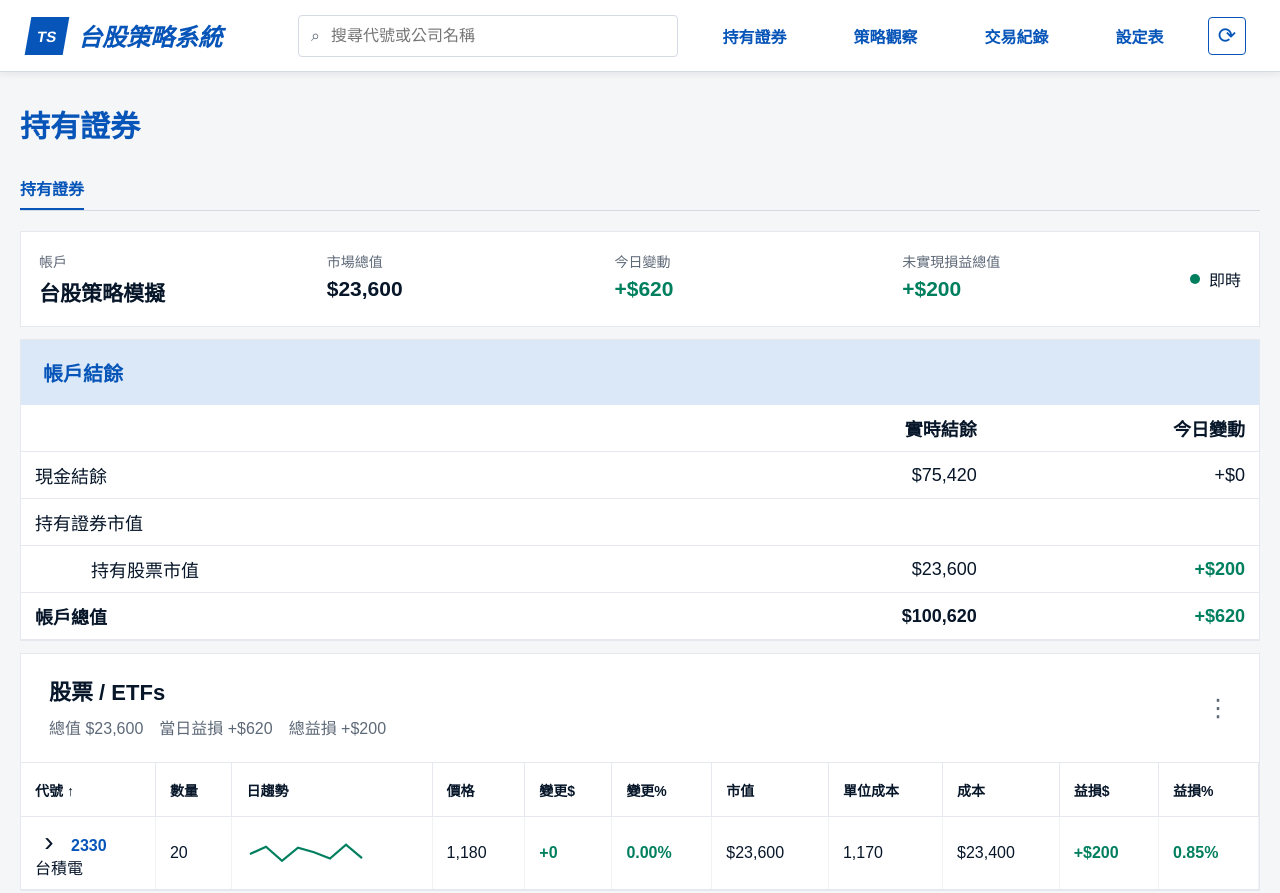
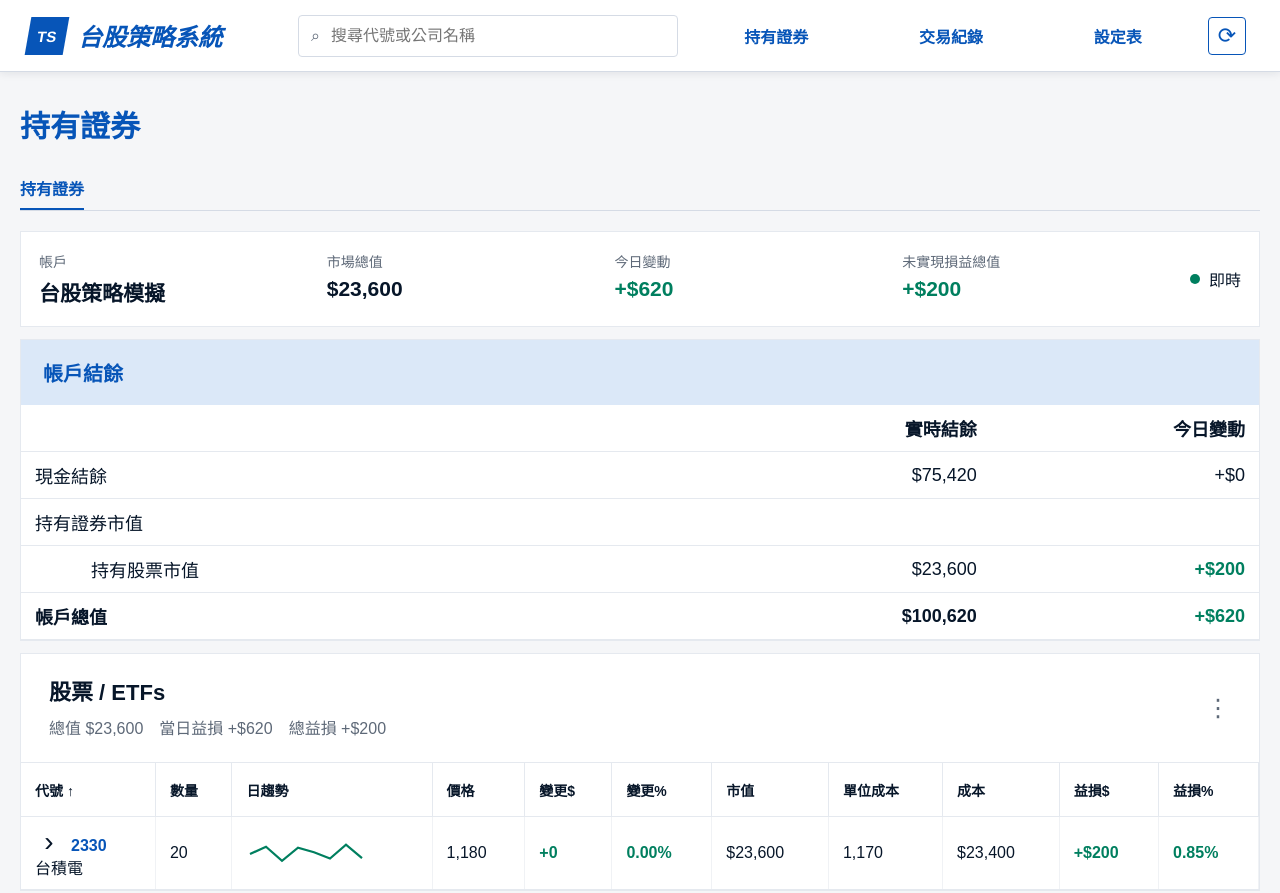
Before and after one commit to wushinhuei/tw-stock-bot, a plain HTML site: page 台股策略系統/web/index.html in a window 1280 px wide. Shown: the top 893 px of the page. Drawn offline with Linux system fonts and the light colour scheme; no server answers.

Commit message:
Hide watchlist nav link

```diff
--- a/台股策略系統/web/index.html
+++ b/台股策略系統/web/index.html
@@ -18,7 +18,6 @@
     </label>
     <nav class="main-nav" aria-label="主要功能">
       <a href="#holdings">持有證券</a>
-      <a href="#watchlist">策略觀察</a>
       <a href="#orders">交易紀錄</a>
       <a id="settingsLink" href="#" target="_blank" rel="noreferrer">設定表</a>
     </nav>
```
